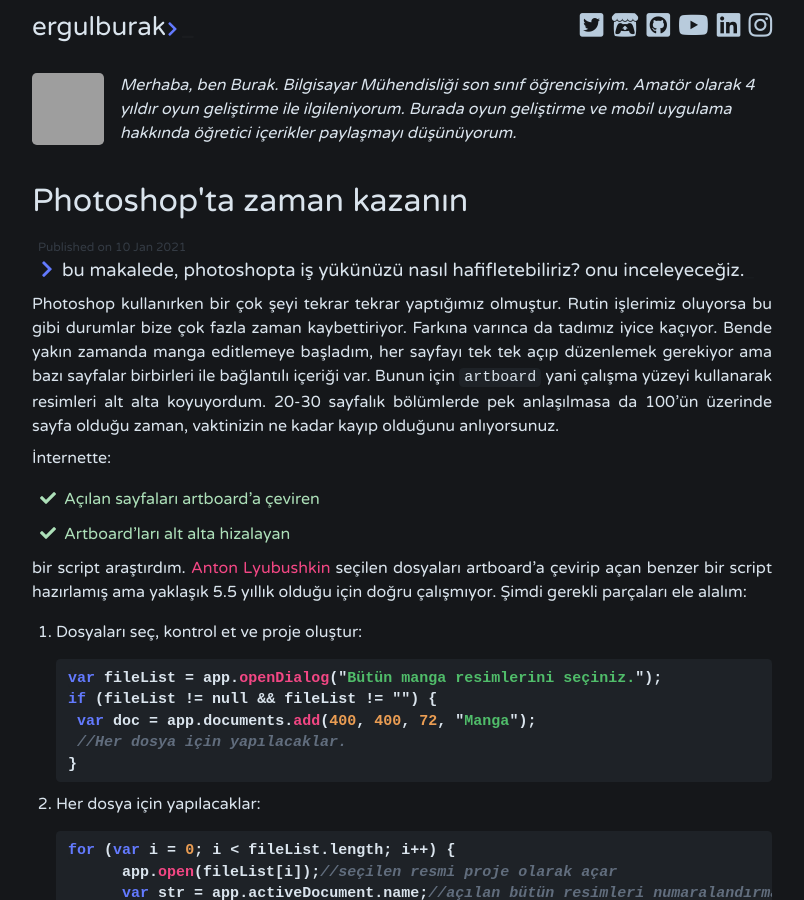
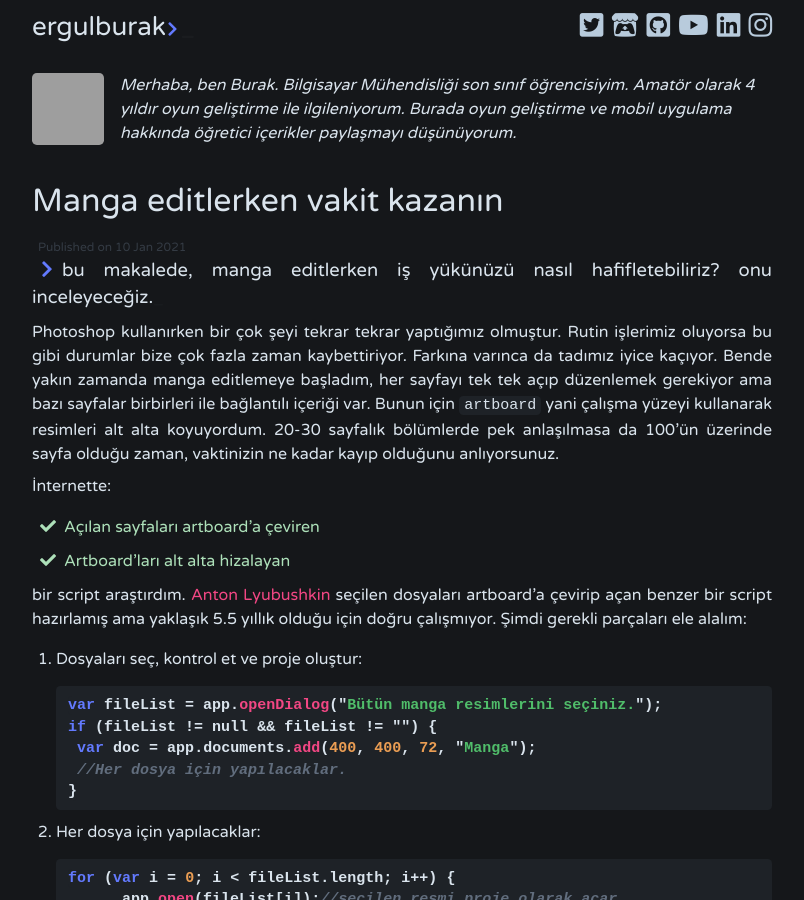
Before and after one commit to ergulburak/blog-dash, a Jekyll site: the page built from _posts/2021-01-10-photoshop-scripting.md, in a window 1280 px wide and 900 px high. Shown: the whole window, without its empty margins (238-1042 px from the left). Built offline with Jekyll 4.4.1, drawn with Linux system fonts in a browser that asks for light colours; comment, search, counter and statistics services are not loaded; grey boxes are pictures that could not be loaded.

Commit message:
Update 2021-01-10-photoshop-scripting.md

```diff
--- a/_posts/2021-01-10-photoshop-scripting.md
+++ b/_posts/2021-01-10-photoshop-scripting.md
@@ -1,7 +1,7 @@
 ---
 layout: post
-title: Photoshop'ta zaman kazanın
-description: bu makalede, photoshopta iş yükünüzü nasıl hafifletebiliriz? onu inceleyeceğiz.
+title: Manga editlerken vakit kazanın
+description: bu makalede, manga editlerken iş yükünüzü nasıl hafifletebiliriz? onu inceleyeceğiz.
 tags: [photoshop, photoshop scripting]
 ---
 Photoshop kullanırken bir çok şeyi tekrar tekrar yaptığımız olmuştur. Rutin işlerimiz oluyorsa bu gibi durumlar bize çok fazla zaman kaybettiriyor. Farkına varınca da tadımız iyice kaçıyor. Bende yakın zamanda manga editlemeye başladım, her sayfayı tek tek açıp düzenlemek gerekiyor ama bazı sayfalar birbirleri ile bağlantılı içeriği var. Bunun için `artboard` yani çalışma yüzeyi kullanarak resimleri alt alta koyuyordum. 20-30 sayfalık bölümlerde pek anlaşılmasa da 100'ün üzerinde sayfa olduğu zaman, vaktinizin ne kadar kayıp olduğunu anlıyorsunuz.
```
